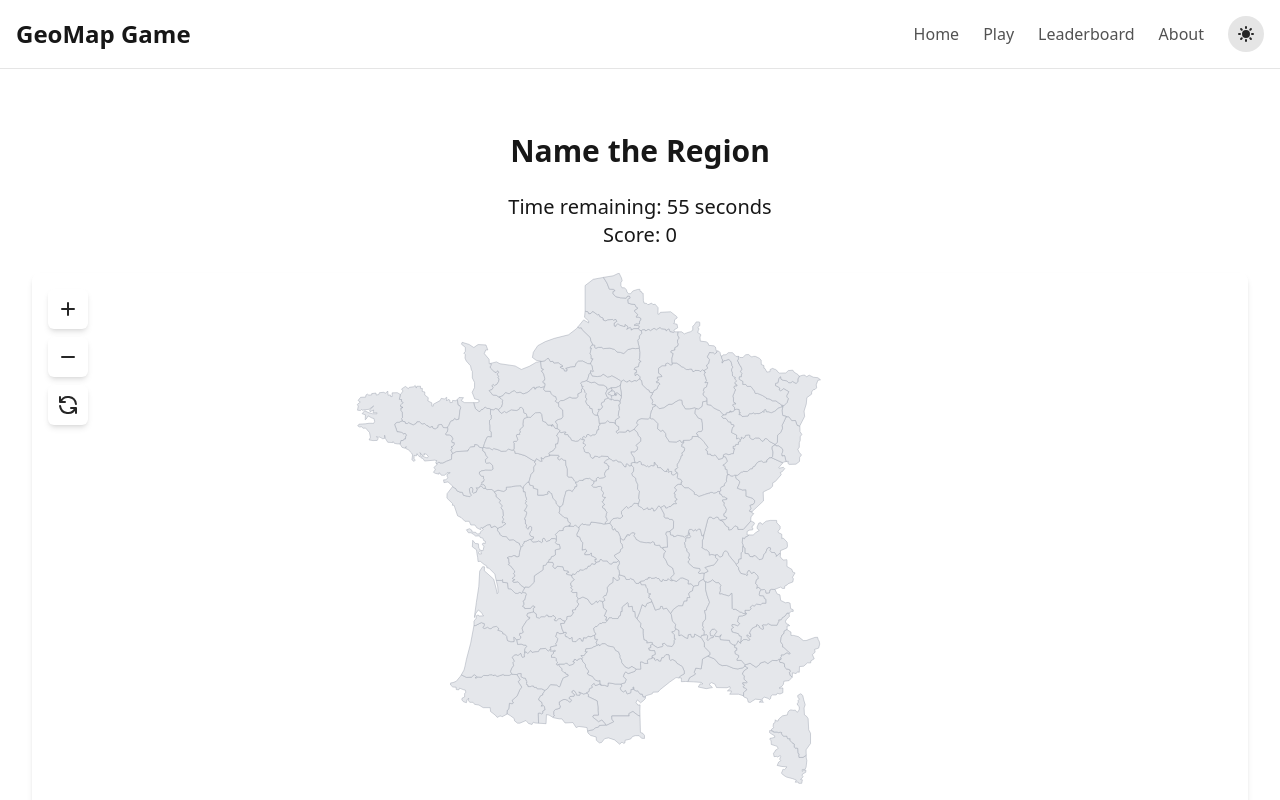
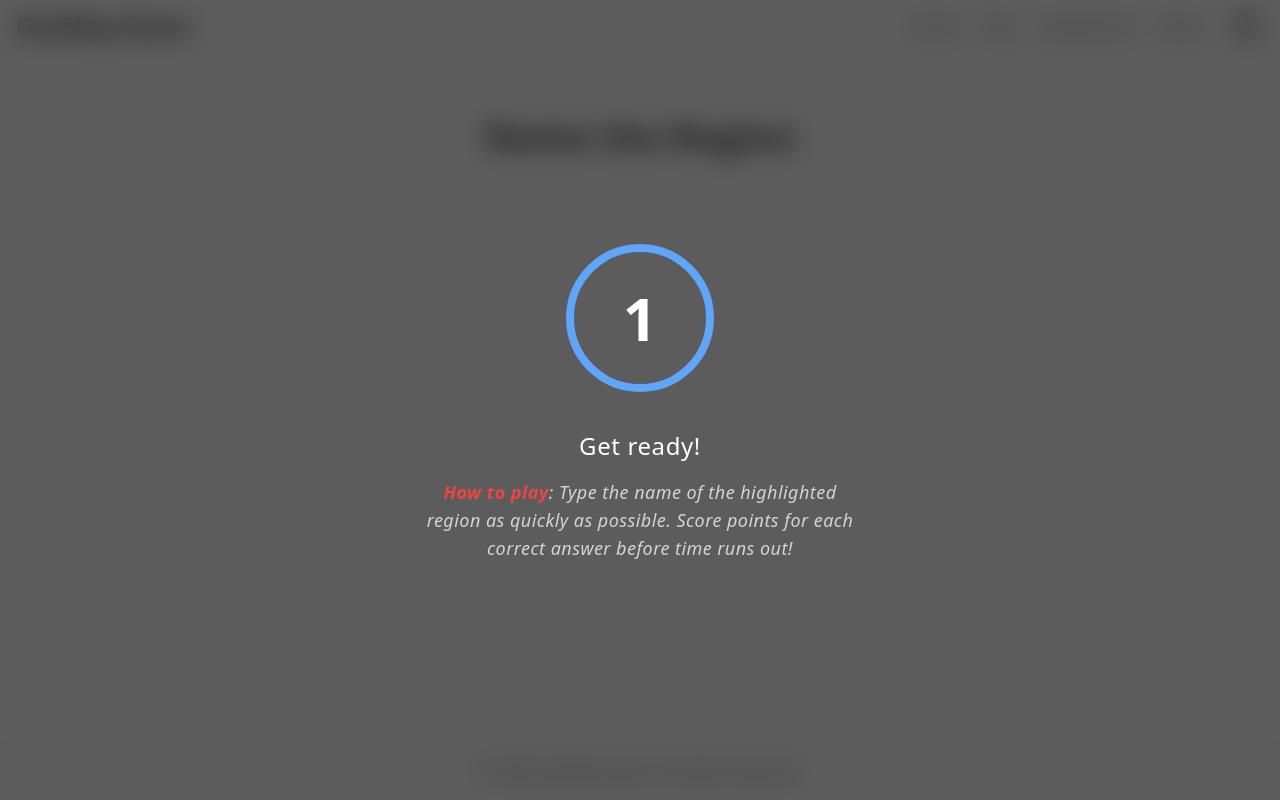
Before and after one commit to thomasbarrepitous/geomap_game, a SvelteKit app: page /play/game in a window 1280 px wide. Shown: the top 800 px of the page. Built offline with nearby package versions, Linux system fonts and the light colour scheme.

Commit message:
Buggy but games works

```diff
--- a/src/components/maps/MapBase.svelte
+++ b/src/components/maps/MapBase.svelte
@@ -7,6 +7,7 @@
   const dispatch = createEventDispatcher();
 
   export let mapData: MapData;
+  export let currentRegion: string | null = null;
 
   const MAX_ZOOM = 1.5;
   const MIN_ZOOM = 0.5;
@@ -133,9 +134,9 @@
         id={region.id}
         d={region.d}
         class="transition-colors duration-200 ease-in-out cursor-pointer focus:outline-none focus:ring-2 focus:ring-blue-500 focus:ring-opacity-50"
-        fill={hoveredRegion === region.id ? '#3B82F6' : '#E5E7EB'}
-        stroke={hoveredRegion === region.id ? '#1E40AF' : '#9CA3AF'}
-        stroke-width="0.5"
+        fill={currentRegion === region.id ? '#3B82F6' : hoveredRegion === region.id ? '#93C5FD' : '#E5E7EB'}
+        stroke={currentRegion === region.id ? '#1E40AF' : hoveredRegion === region.id ? '#3B82F6' : '#9CA3AF'}
+        stroke-width={currentRegion === region.id ? '1.5' : '0.5'}
         on:click={() => handleRegionClick(region)}
         on:keydown={(e) => handleKeydown(e, region.name)}
         on:mouseenter={(e) => handleRegionHover(e, region)}
--- a/src/routes/+layout.svelte
+++ b/src/routes/+layout.svelte
@@ -6,7 +6,7 @@
 
 <div class="min-h-screen flex flex-col bg-white dark:bg-gray-900">
   <header class="bg-white dark:bg-gray-900 border-b border-gray-200 dark:border-gray-800">
-    <nav class="container mx-auto px-4 py-4">
+    <nav class="container mx-auto px-4 py-2">
       <div class="flex justify-between items-center">
         <a href="/" class="text-2xl font-bold text-gray-900 dark:text-white hover:text-gray-700 dark:hover:text-gray-300 transition-colors">
           GeoMap Game
--- a/src/routes/play/game/FindTheRegion.svelte
+++ b/src/routes/play/game/FindTheRegion.svelte
@@ -13,6 +13,7 @@
   let gameEnded = false;
   let timer: NodeJS.Timeout;
   let countdown = 5;
+  let circleLength = 439.8; // Circumference of the circle
 
   onMount(() => {
     if ($currentMap) {
@@ -27,12 +28,13 @@
 
   function startCountdown() {
     const countdownTimer = setInterval(() => {
-      countdown--;
-      if (countdown === 0) {
+      countdown -= 0.1; // Decrease by 0.1 instead of 1
+      if (countdown <= 0) {
         clearInterval(countdownTimer);
+        countdown = 0; // Ensure it doesn't go below 0
         startGame();
       }
-    }, 1000);
+    }, 100); // Run every 100ms for smoother animation
   }
 
   function startGame() {
@@ -100,10 +102,38 @@
   <h1 class="text-4xl font-bold mb-8 text-center text-gray-800 dark:text-gray-100">Find the Region</h1>
 
   {#if !gameStarted && !gameEnded}
-    <div class="absolute inset-0 flex items-center justify-center bg-gray-900 bg-opacity-70 backdrop-filter backdrop-blur-md z-50" in:fade={{ duration: 300 }}>
+    <div class="fixed inset-0 flex items-center justify-center bg-gray-900 bg-opacity-70 backdrop-filter backdrop-blur-md z-50" in:fade={{ duration: 300 }}>
       <div class="text-center" in:fly={{ y: 20, duration: 300 }}>
-        <div class="text-8xl font-bold text-white mb-6 animate-pulse">{countdown}</div>
-        <p class="text-2xl text-white">Get ready!</p>
+        <div class="relative w-40 h-40 mx-auto mb-8">
+          <svg class="w-full h-full transform -rotate-90">
+            <circle
+              cx="80"
+              cy="80"
+              r="70"
+              fill="none"
+              stroke="#4B5563"
+              stroke-width="8"
+            />
+            <circle
+              cx="80"
+              cy="80"
+              r="70"
+              fill="none"
+              stroke="#60A5FA"
+              stroke-width="8"
+              stroke-dasharray={circleLength}
+              stroke-dashoffset={circleLength * (countdown / 5)}
+              class="transition-all duration-100 ease-linear"
+            />
+          </svg>
+          <div class="absolute top-1/2 left-1/2 transform -translate-x-1/2 -translate-y-1/2">
+            <div class="text-6xl font-bold text-white">{Math.ceil(countdown)}</div>
+          </div>
+        </div>
+        <p class="text-2xl text-white font-light tracking-wide mb-4">Get ready!</p>
+        <p class="text-lg text-white font-light tracking-wide max-w-md mx-auto">
+          <span class="italic text-gray-300"><span class="font-semibold text-red-500">How to play</span>: Click on the correct region on the map as quickly as possible. Score points for each correct answer before time runs out!</span>
+        </p>
       </div>
     </div>
   {:else if gameStarted && !gameEnded}
--- a/src/routes/play/game/NameTheRegion.svelte
+++ b/src/routes/play/game/NameTheRegion.svelte
@@ -1,5 +1,6 @@
 <script lang="ts">
-  import { onMount } from 'svelte';
+  import { onMount, onDestroy } from 'svelte';
+  import { fade, fly } from 'svelte/transition';
   import { currentMap } from '$lib/stores/mapStore';
   import { score, gameTime } from '$lib/stores/gameStore';
   import type { Region } from '$lib/types';
@@ -12,13 +13,30 @@
   let gameStarted = false;
   let gameEnded = false;
   let timer: NodeJS.Timeout;
+  let countdown = 5;
+  let circleLength = 439.8; // Circumference of the circle
 
   onMount(() => {
     if ($currentMap) {
       regions = [...$currentMap.regions];
-      startGame();
+      startCountdown();
     }
   });
+
+  onDestroy(() => {
+    clearInterval(timer);
+  });
+
+  function startCountdown() {
+    const countdownTimer = setInterval(() => {
+      countdown -= 0.1; // Decrease by 0.1 instead of 1
+      if (countdown <= 0) {
+        clearInterval(countdownTimer);
+        countdown = 0; // Ensure it doesn't go below 0
+        startGame();
+      }
+    }, 100); // Run every 100ms for smoother animation
+  }
 
   function startGame() {
     gameStarted = true;
@@ -81,44 +99,97 @@
   }
 </script>
 
-<div class="container mx-auto px-4 py-8">
-  <h1 class="text-3xl font-bold mb-6 text-center">Name the Region</h1>
+<div class="container mx-auto px-4 py-8 relative">
+  <h1 class="text-4xl font-bold mb-8 text-center text-gray-800 dark:text-gray-100">Name the Region</h1>
 
-  {#if gameStarted && !gameEnded}
-    <div class="mb-6 text-center">
-      <p class="text-xl">Time remaining: {$gameTime} seconds</p>
-      <p class="text-xl">Score: {$score}</p>
+  {#if !gameStarted && !gameEnded}
+    <div class="fixed inset-0 flex items-center justify-center bg-gray-900 bg-opacity-70 backdrop-filter backdrop-blur-md z-50" in:fade={{ duration: 300 }}>
+      <div class="text-center" in:fly={{ y: 20, duration: 300 }}>
+        <div class="relative w-40 h-40 mx-auto mb-8">
+          <svg class="w-full h-full transform -rotate-90">
+            <circle
+              cx="80"
+              cy="80"
+              r="70"
+              fill="none"
+              stroke="#4B5563"
+              stroke-width="8"
+            />
+            <circle
+              cx="80"
+              cy="80"
+              r="70"
+              fill="none"
+              stroke="#60A5FA"
+              stroke-width="8"
+              stroke-dasharray={circleLength}
+              stroke-dashoffset={circleLength * (countdown / 5)}
+              class="transition-all duration-100 ease-linear"
+            />
+          </svg>
+          <div class="absolute top-1/2 left-1/2 transform -translate-x-1/2 -translate-y-1/2">
+            <div class="text-6xl font-bold text-white">{Math.ceil(countdown)}</div>
+          </div>
+        </div>
+        <p class="text-2xl text-white font-light tracking-wide mb-4">Get ready!</p>
+        <p class="text-lg text-white font-light tracking-wide max-w-md mx-auto">
+          <span class="italic text-gray-300"><span class="font-semibold text-red-500">How to play</span>: Type the name of the highlighted region as quickly as possible. Score points for each correct answer before time runs out!</span>
+        </p>
+      </div>
+    </div>
+  {:else if gameStarted && !gameEnded}
+    <div class="mb-8 flex justify-between items-center bg-gray-100 dark:bg-gray-800 rounded-lg p-4 shadow-md" in:fly={{ y: -20, duration: 300 }}>
+      <div class="text-xl font-semibold text-gray-700 dark:text-gray-300">
+        Time: <span class="text-2xl text-blue-600 dark:text-blue-400">{$gameTime}s</span>
+      </div>
+      <div class="text-xl font-semibold text-gray-700 dark:text-gray-300">
+        Score: <span class="text-2xl text-green-600 dark:text-green-400">{$score}</span>
+      </div>
     </div>
 
-    <div class="flex justify-center mb-6">
-      <MapBase mapData={$currentMap} />
+    <div class="flex justify-center mb-6" in:fade={{ duration: 300 }}>
+      <MapBase mapData={$currentMap} currentRegion={currentRegion?.id} />
     </div>
 
-    <div class="text-center mb-6">
+    <div class="text-center mb-6" in:fly={{ y: 20, duration: 300 }}>
+      {#if currentRegion}
+        <p class="text-xl font-semibold mb-4 text-gray-800 dark:text-gray-200">
+          Name the highlighted region:
+        </p>
+      {/if}
       <input
         type="text"
         bind:value={userInput}
         placeholder="Enter region name"
-        class="px-4 py-2 border rounded-md mr-2"
+        class="px-4 py-2 border rounded-md mr-2 bg-white dark:bg-gray-700 text-gray-800 dark:text-gray-200"
       />
       <button
         on:click={checkAnswer}
-        class="px-4 py-2 bg-blue-500 text-white rounded-md"
+        class="px-6 py-2 bg-gradient-to-r from-blue-500 to-indigo-600 text-white rounded-full font-semibold shadow-lg transition-all duration-300 transform hover:scale-105 focus:outline-none focus:ring-2 focus:ring-blue-400 focus:ring-opacity-50"
       >
         Submit
       </button>
     </div>
 
     {#if feedback}
-      <p class="text-center text-xl font-semibold">{feedback}</p>
+      <p class="text-center text-2xl font-semibold p-4 rounded-lg transition-all duration-300 ease-in-out"
+         class:bg-green-100={feedback.startsWith('Correct')}
+         class:text-green-700={feedback.startsWith('Correct')}
+         class:bg-red-100={feedback.startsWith('Incorrect')}
+         class:text-red-700={feedback.startsWith('Incorrect')}
+         in:fly={{ y: 20, duration: 300 }}
+         out:fade={{ duration: 200 }}
+      >
+        {feedback}
+      </p>
     {/if}
   {:else if gameEnded}
-    <div class="text-center">
-      <h2 class="text-2xl font-bold mb-4">Game Over!</h2>
-      <p class="text-xl mb-4">Your final score: {$score}</p>
+    <div class="text-center" in:fly={{ y: 20, duration: 300 }}>
+      <h2 class="text-3xl font-bold mb-6 text-gray-800 dark:text-gray-100">Game Over!</h2>
+      <p class="text-2xl mb-8 text-gray-700 dark:text-gray-300">Your final score: <span class="text-3xl font-bold text-green-600 dark:text-green-400">{$score}</span></p>
       <button
         on:click={restartGame}
-        class="px-4 py-2 bg-green-500 text-white rounded-md"
+        class="px-6 py-3 bg-gradient-to-r from-blue-500 to-indigo-600 text-white rounded-full font-semibold text-lg shadow-lg transition-all duration-300 transform hover:scale-105 focus:outline-none focus:ring-2 focus:ring-blue-400 focus:ring-opacity-50"
       >
         Play Again
       </button>
```
